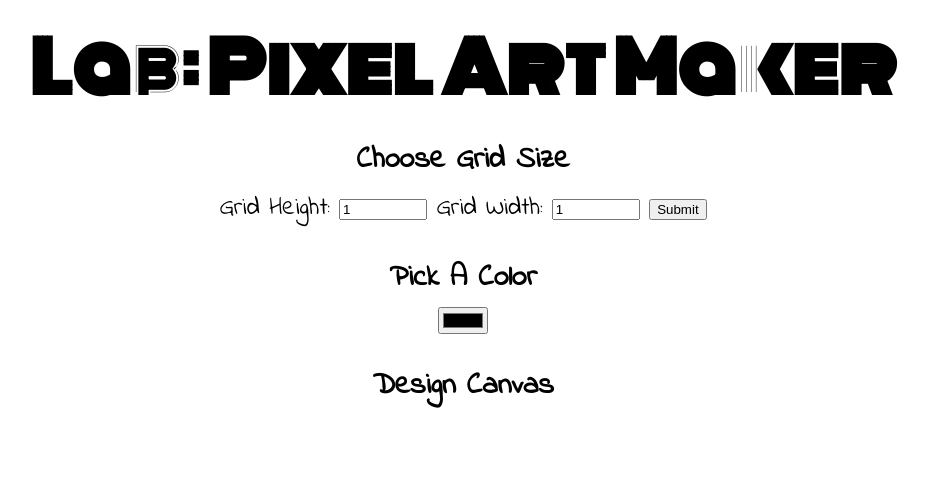
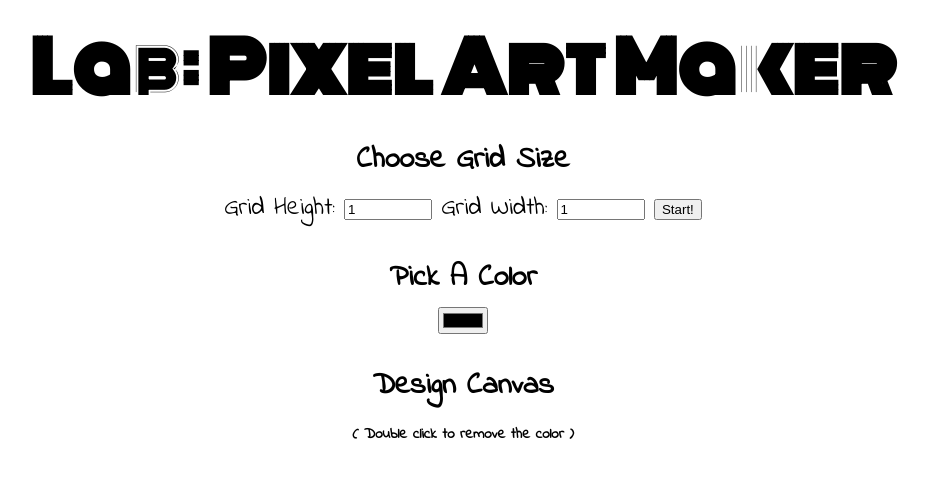
Before and after one commit to Shyscarecrow/pixelArtMaker, a plain HTML site: page index.html in a window 1280 px wide. Shown: the whole page, without its empty margins (177-1106 px from the left). Drawn offline with nearby package versions, Linux system fonts and the light colour scheme.

Commit message:
make some changes

```diff
--- a/designs.js
+++ b/designs.js
@@ -13,8 +13,8 @@ $("#input_width").on("change", function() {
 	width = $(this).val();
 });
 
-$(":submit").on("click", function makeGrid(e) {
-	e.preventDefault();
+$(":button").on("click", function makeGrid(e) {
+
 	for (var i = 1; i <= height; i++) {
 		$("table").append("<tr></tr>");
 	};
--- a/index.html
+++ b/index.html
@@ -16,13 +16,14 @@
         <input type="number" id="input_height" name="height" min="1" value="1">
         Grid Width:
         <input type="number" id="input_width" name="width" min="1" value="1">
-        <input type="submit">
+        <input type="button" value = "Start!">
     </form>
 
     <h2>Pick A Color</h2>
     <input type="color" id="colorPicker">
 
     <h2>Design Canvas</h2>
+	<h3>( Double click to remove the color )</h3>
     <table id="pixel_canvas"></table>
 
     <script src="designs.js"></script>
--- a/styles.css
+++ b/styles.css
@@ -13,6 +13,11 @@ h2 {
 	font-family: 'Indie Flower', cursive;
 	font-size: 30px;
 
+}
+
+h3 {
+	font-family: 'Indie Flower', cursive;
+	font-size: 15px;
 }
 
 form {
```
